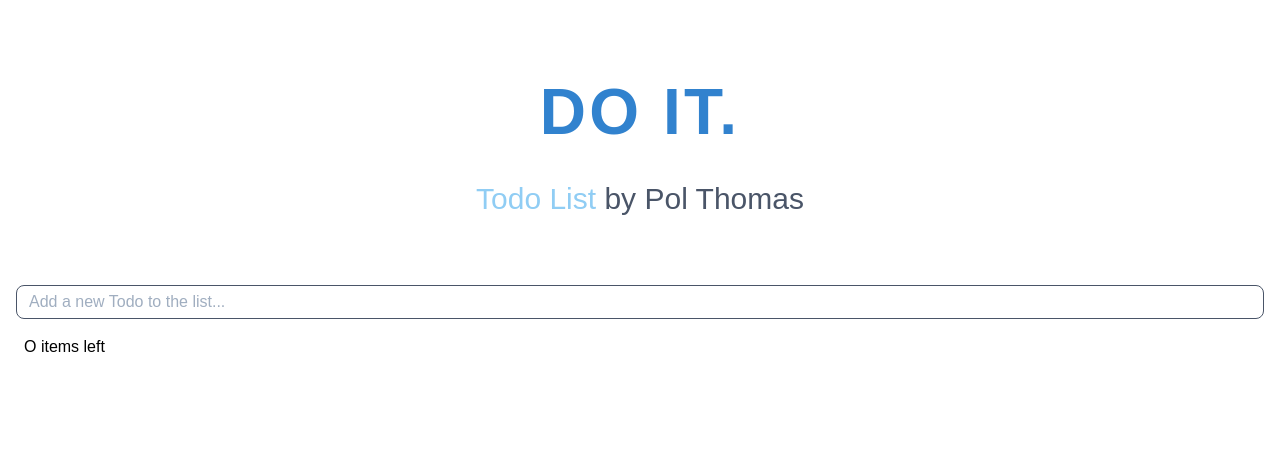
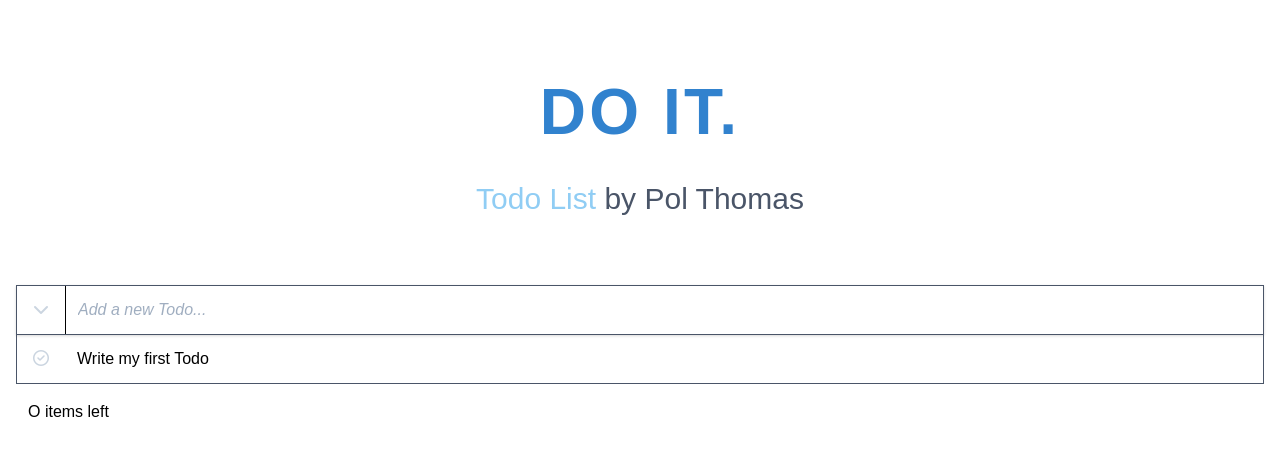
Before and after one commit to PolThm/DO-IT., a React (Create React App) app: page / in a window 1280 px wide. Shown: the top 456 px of the page. Built offline with nearby package versions, Linux system fonts and the light colour scheme.

Commit message:
NewTodoBar and Todo components on progress

```diff
--- a/public/index.html
+++ b/public/index.html
@@ -24,7 +24,7 @@
       work correctly both with client-side routing and a non-root public URL.
       Learn how to configure a non-root public URL by running `npm run build`.
     -->
-    <title>DO IT by Pol Thomas</title>
+    <title>DO IT. by Pol Thomas</title>
     <script src="https://kit.fontawesome.com/ad57244520.js" crossorigin="anonymous"></script>
   </head>
   <body>
--- a/src/components/NewTodoBar.tsx
+++ b/src/components/NewTodoBar.tsx
@@ -1,13 +1,25 @@
-import React from 'react';
+import React, {useState} from 'react';
 
 const handleChange = () => {
 
 };
 
 const NewTodoBar: React.FC = () => {
+  const [allTodoDone, setAllTodoDone] = useState(false);
+
+  let fa: React.DetailedHTMLProps<React.HTMLAttributes<HTMLElement>, HTMLElement>;
+  if (!allTodoDone) {
+    fa = <i className="fas fa-chevron-down cursor-pointer text-gray-400" onClick={() => setAllTodoDone(true)}/>;
+  } else {
+    fa = <i className="fas fa-chevron-down cursor-pointer text-black" onClick={() => setAllTodoDone(false)} />
+  }
+
   return (
-    <div className="">
-      <input className="border-solid border border-gray-700 rounded-lg px-3 py-1 outline-none w-full" type="text" name="name" value={""} onChange={handleChange} placeholder="Add a new Todo to the list..."/>
+    <div className="flex items-center border-solid border border-gray-700 shadow">
+      <div className="py-3 px-4 border-r border-black">
+        {fa}
+      </div>
+      <input className="py-1 pl-3 outline-none w-full italic" type="text" name="name" value={""} onChange={handleChange} placeholder="Add a new Todo..."/>
     </div>
   );
 };
--- a/src/components/Todo.tsx
+++ b/src/components/Todo.tsx
@@ -1,9 +1,21 @@
-import React from 'react';
+import React, {useState} from 'react';
 
 const Todo: React.FC = () => {
+  const [todoDone, setTodoDone] = useState(false);
+
+  let fa: React.DetailedHTMLProps<React.HTMLAttributes<HTMLElement>, HTMLElement>;
+  if (!todoDone) {
+    fa = <i className="far fa-check-circle cursor-pointer text-gray-400" onClick={() => setTodoDone(true)}/>;
+  } else {
+    fa = <i className="fas fa-check-circle cursor-pointer text-black" onClick={() => setTodoDone(false)} />
+  }
+
   return (
-    <div className="">
-
+    <div className="p flex items-center border-solid border border-gray-700 border-t-0">
+      <div className="py-3 px-4">
+        {fa}
+      </div>
+      <p className="px-3">Write my first Todo</p>
     </div>
   );
 };
--- a/src/components/TodosFooter.tsx
+++ b/src/components/TodosFooter.tsx
@@ -2,7 +2,7 @@ import React from 'react';
 
 const TodosFooter: React.FC = () => {
   return (
-    <div className="py-4 px-2">
+    <div className="py-4 px-3">
       O items left
     </div>
   );
```
Also changed, not shown: public/manifest.json.
